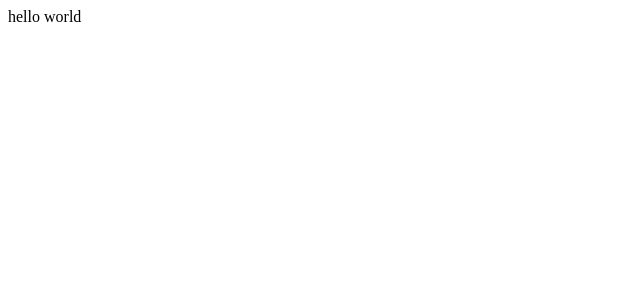
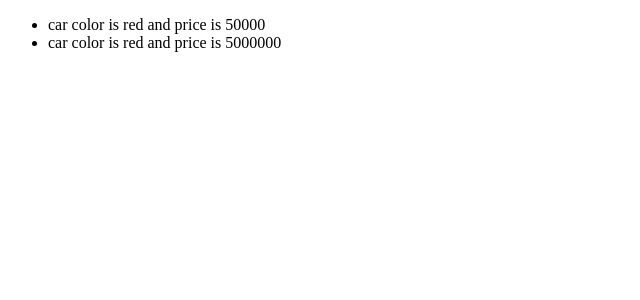
Before and after one commit to pruthvisinhvaghela/react-docs-examples, a React (Vite) app: page / in a window 1280 px wide. Shown: the top 300 px of the page, without its empty margins (0-640 px from the left). Built offline with nearby package versions, Linux system fonts and the light colour scheme.

Commit message:
map method use and list items

```diff
--- a/src/App.jsx
+++ b/src/App.jsx
@@ -1,13 +1,26 @@
-import { useState } from "react";
+const App = () => {
+  let cars = [
+    {
+      color: "red",
+      price: 50000,
+    },
+    {
+      color: "red",
+      price: 5000000,
+    },
+  ];
 
-const App = () => {
-  let greeting;
-  let [isLoggedIn, setLoggedIn] = useState(true);
-  if (isLoggedIn) {
-    greeting = "hello world";
-  }
-
-  return <>{greeting}</>;
+  // not using {} inside map() method
+  const listing = cars.map((car) => (
+    <li key={car.price}>
+      car color is {car.color} and price is {car.price}
+    </li>
+  ));
+  return (
+    <>
+      <ul>{listing}</ul>
+    </>
+  );
 };
 
 export default App;
```
